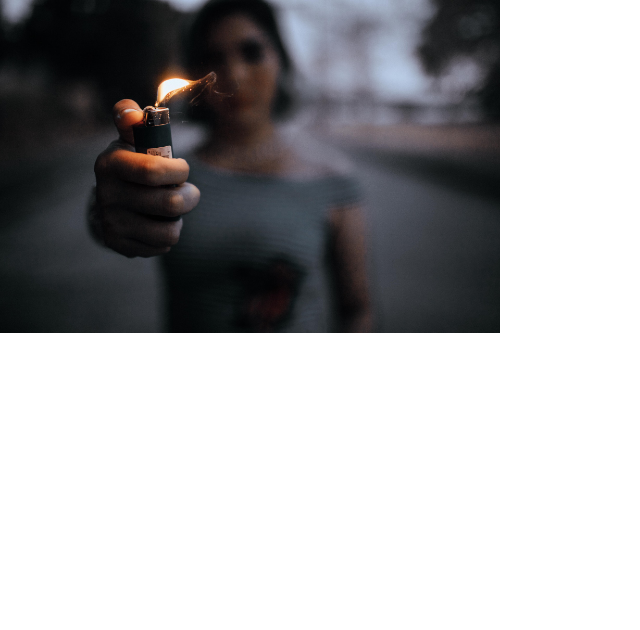
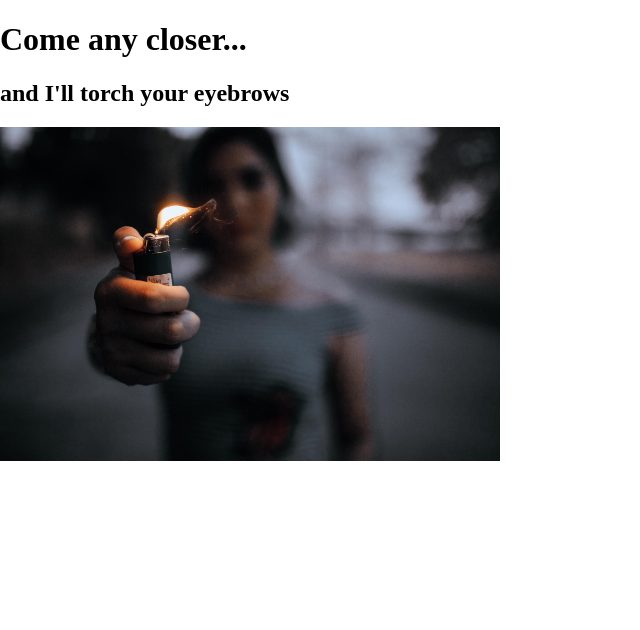
Before and after one commit to radishmouse/inspirational-poster, a plain HTML site: page index.html in a window 1280 px wide. Shown: the whole page, without its empty margins (0-640 px from the left). Drawn offline with nearby package versions, Linux system fonts and the light colour scheme.

Commit message:
adds inspirational text

```diff
--- a/index.html
+++ b/index.html
@@ -9,8 +9,11 @@
     <link rel="stylesheet" href="stylesheets/styles.css">
 </head>
 <body>
+    <h1 class="part1">Come any closer...</h1>
+    <h2 class="part2">and I'll torch your eyebrows</h2>
     <div class="picture-frame">
         <img src="images/person-holding-disposable-lighted-lighter-in-selective-focus-2257707.jpg" alt="">
     </div>
+
 </body>
 </html>
```
